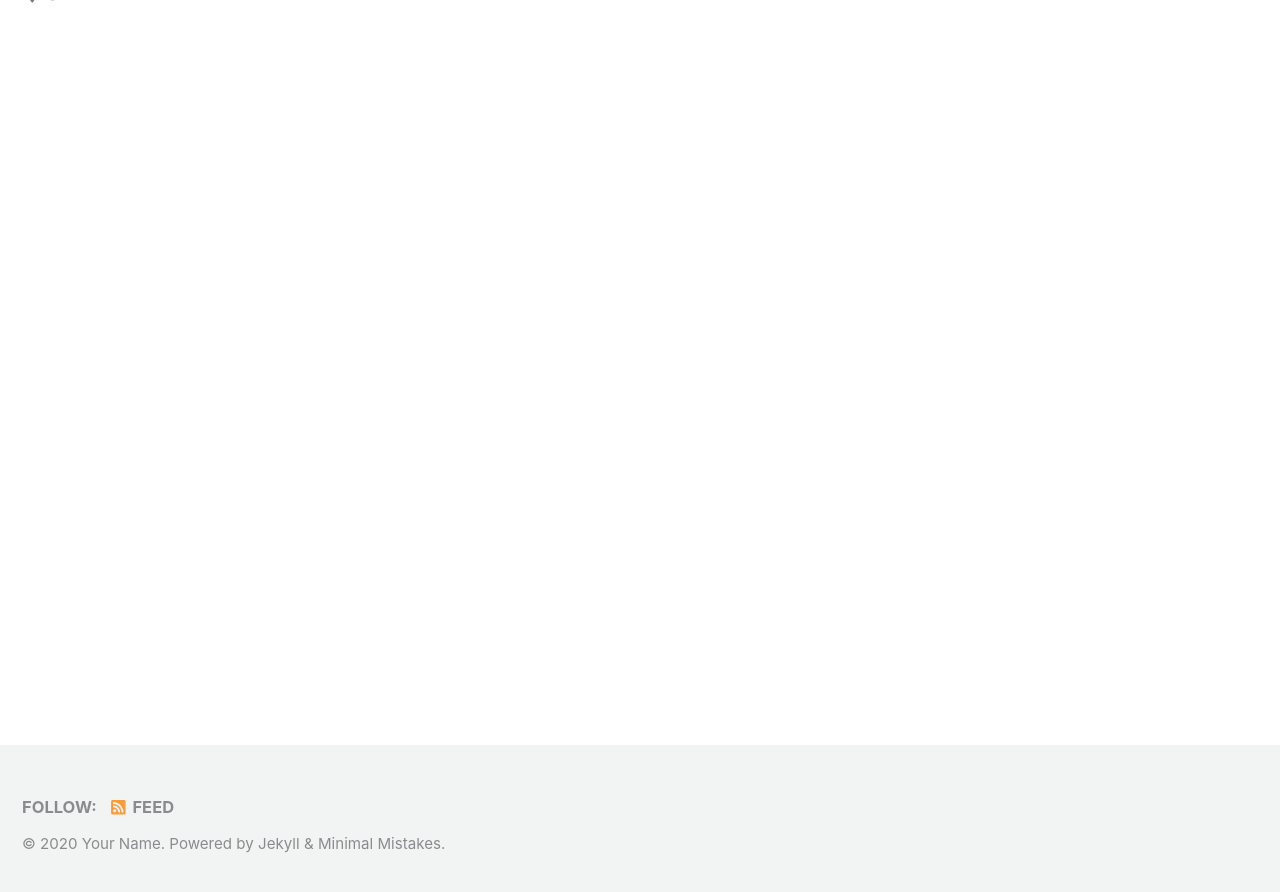
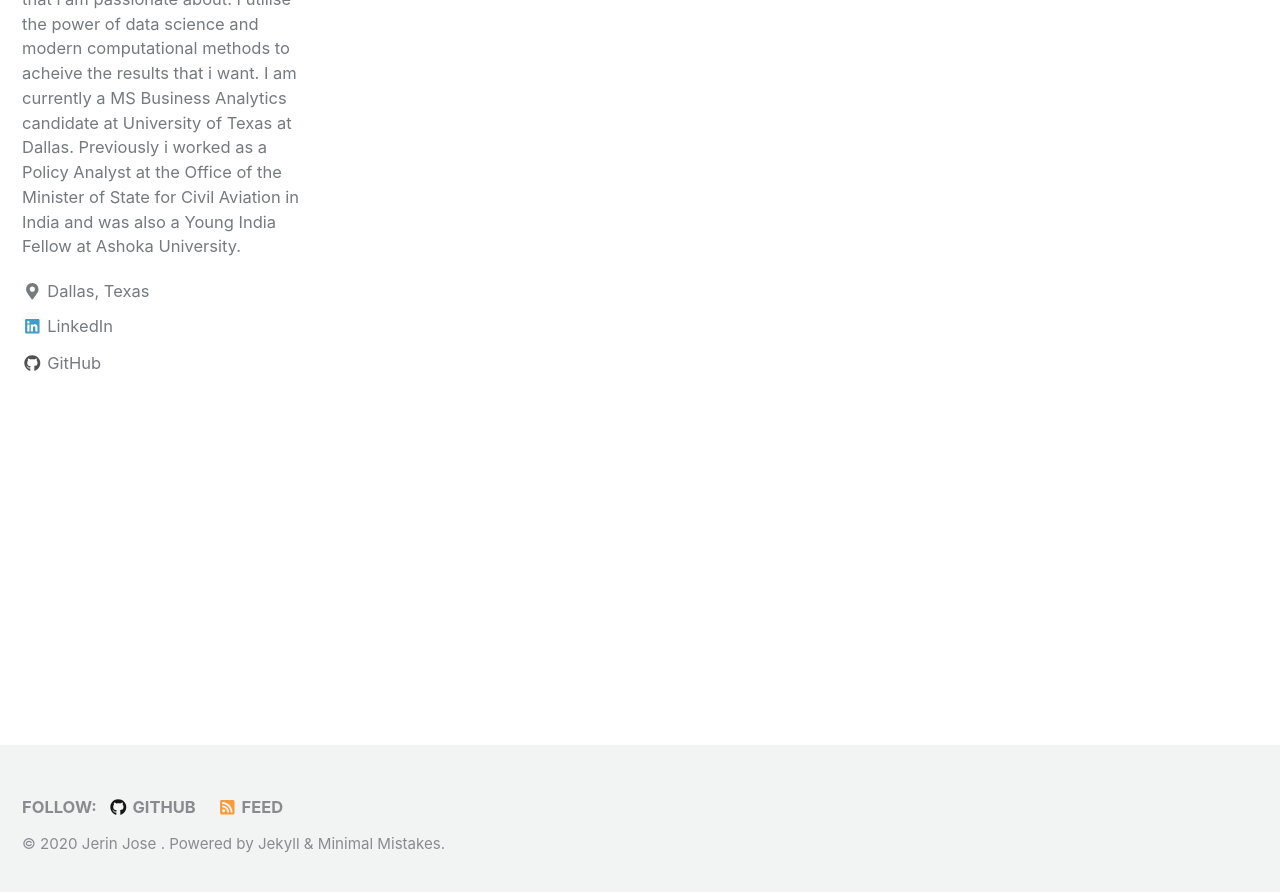
Before and after one commit to jerin-jo/jerin-jo.github.io, a Jekyll site: the page built from index.html, in a window 1280 px wide and 900 px high, scrolled down 253 px. Shown: the top 892 px of the window. Built offline with Jekyll 4.4.1, drawn with Linux system fonts in a browser that asks for light colours; nearby versions of some CDN libraries; the list of posts is cut into pages by our own code; some of the changed text lies outside the part shown.

Commit message:
second update

```diff
--- a/_config.yml
+++ b/_config.yml
@@ -11,8 +11,8 @@ minimal_mistakes_skin    : "default" # "air", "aqua", "contrast", "dark", "dirt"
 locale                   : "en-US"
 title                    : "Site Title"
 title_separator          : "-"
-name                     : "Your Name"
-description              : "An amazing website."
+name                     : "Jerin Jose "
+description              : "My Data Science Portfolio."
 url                      : # the base hostname & protocol for your site e.g. "https://mmistakes.github.io"
 baseurl                  : # the subpath of your site, e.g. "/blog"
 repository               : # GitHub username/repo-name e.g. "mmistakes/minimal-mistakes"
@@ -84,10 +84,13 @@ analytics:
 
 # Site Author
 author:
-  name             : "Your Name"
+  name             : "Jerin Jose"
   avatar           : # path of avatar image, e.g. "/assets/images/bio-photo.jpg"
-  bio              : "I am an amazing person."
-  location         : "Somewhere"
+  bio              : "I am a strategist and critical thinker obsessed with solving problems that i am passionate about. I utilise the power of data science and modern
+                      computational methods to acheive the results that i want. I am currently a MS Business Analytics candidate at
+                      University of Texas at Dallas. Previously i worked as a Policy Analyst at the Office of
+                      the Minister of State for Civil Aviation in India and was also a Young India Fellow at Ashoka University."
+  location         : "Dallas, Texas"
   email            :
   uri              :
   home             : # null (default), "absolute or relative url to link to author home"
@@ -97,13 +100,13 @@ author:
   flickr           :
   facebook         :
   foursquare       :
-  github           :
+  github           : https://github.com/jerin-jo
   gitlab           :
   google_plus      :
   keybase          :
   instagram        :
   lastfm           :
-  linkedin         : # "john-doe-12345678" (the last part of your profile url, e.g. https://www.linkedin.com/in/john-doe-12345678)
+  linkedin         : "jose-jerin"
   pinterest        :
   soundcloud       :
   stackoverflow    : # "123456/username" (the last part of your profile url, e.g. https://stackoverflow.com/users/123456/username)
@@ -253,3 +256,15 @@ defaults:
       comments: # true
       share: true
       related: true
+
+  # _pages
+  - scope:
+      path: ""
+      type: posts
+    values:
+      layout: single
+      author_profile: true
+      read_time: true
+      comments: # true
+      share: true
+      related: true
```
